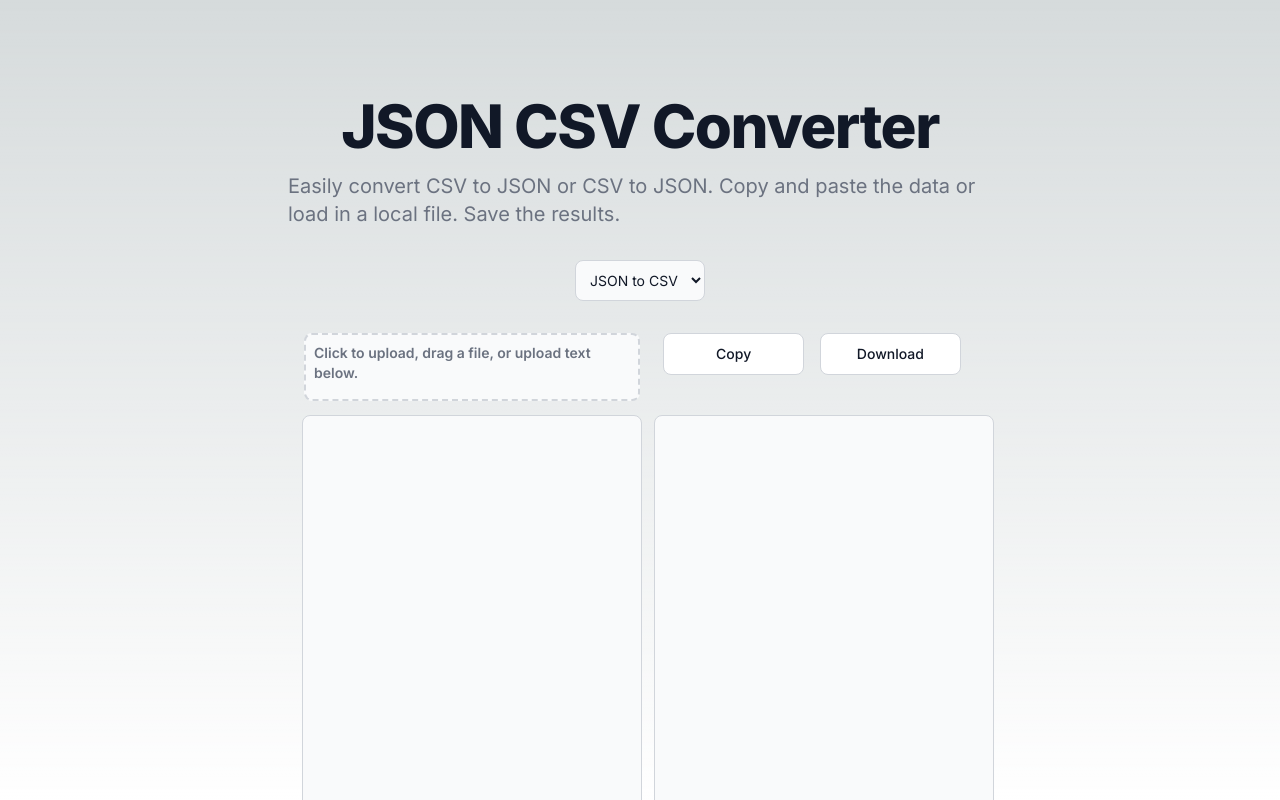
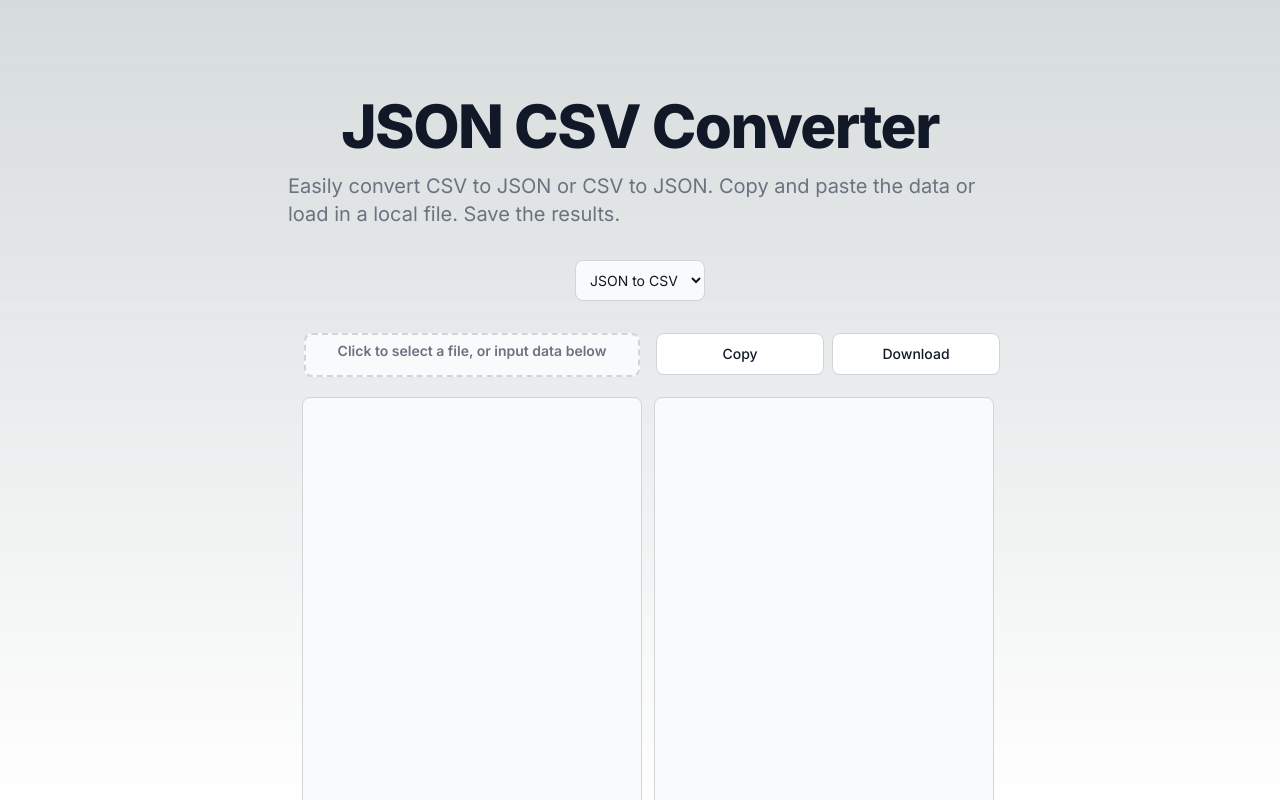
Before and after one commit to david-lapadula/json-csv-converter, a Next.js app: page / in a window 1280 px wide. Shown: the top 800 px of the page. Built offline with nearby package versions, Linux system fonts and the light colour scheme.

Commit message:
Fix action button styling

```diff
--- a/src/app/page.tsx
+++ b/src/app/page.tsx
@@ -6,7 +6,7 @@ import { copyData, downloadData, getFormattedDate, isJsonToCsv } from './utils/h
 
 export default function Home() {
 
-  const FILE_INPUT_TEXT = 'Click to upload, drag a file, or upload text below.';
+  const FILE_INPUT_TEXT = 'Click to select a file, or input data below';
   const option = useRef('jsontocsv');
   const [error, setError] = useState<String | null>();
   const [inputData, setInputData] = useState('');
@@ -18,12 +18,12 @@ export default function Home() {
   }
 
   const conversionHandler = () => {
-    if (!inputData){
+    if (!inputData) {
       setError('Please ensure the left field is filled in.');
       return;
     }
 
-    if (isJsonToCsv(option)){
+    if (isJsonToCsv(option)) {
       const csvData = jsonToCsv(inputData);
 
       if (!csvData) {
@@ -35,7 +35,7 @@ export default function Home() {
       const jsonData = csvToJson(inputData);
 
       if (!jsonData) {
-        setError('Please enter valid csv');
+        setError('Please enter valid csv.');
       }
 
       setOutputData(jsonData);
@@ -131,29 +131,31 @@ export default function Home() {
         <div className='grid grid-cols-2 sm:px-16 xl:px-48'>
           <div className='pl-4'>
             <div className='flex items-center justify-center w-full'>
-                <label className='flex flex-col items-center justify-center w-full border-2 border-gray-300 border-dashed rounded-lg cursor-pointer bg-gray-50 dark:hover:bg-bray-800 dark:bg-gray-700 hover:bg-gray-100 dark:border-gray-600 dark:hover:border-gray-500 dark:hover:bg-gray-600 p-2'>
+              <label className='flex flex-col items-center justify-center w-full border-2 border-gray-300 border-dashed rounded-lg cursor-pointer bg-gray-50 dark:hover:bg-bray-800 dark:bg-gray-700 hover:bg-gray-100 dark:border-gray-600 dark:hover:border-gray-500 dark:hover:bg-gray-600 p-1.5'>
                 <div className='flex flex-col items-center justify-center'>
                   <p className='mb-2 text-sm text-gray-500 dark:text-gray-400'>
                     <span className='font-semibold'>{fileInputText}</span>
                   </p>
                 </div>
-                    <input type='file' className='hidden'  onChange={handleFileUpload}/>
+                <input type='file' className='hidden' onChange={handleFileUpload} />
               </label>
             </div>
           </div>
-          <div className='text-center'>
+          <div className='text-center pl-4'>
+            <div className="grid grid-cols-2">
               <button
                 type='button'
                 onClick={copyOutputData}
-            className='text-gray-900 w-2/5 mr-2 bg-white border border-gray-300 focus:outline-none hover:bg-gray-100 focus:ring-4 focus:ring-gray-200 font-medium rounded-lg text-sm px-5 py-2.5 me-2 mb-2 dark:bg-gray-800 dark:text-white dark:border-gray-600 dark:hover:bg-gray-700 dark:hover:border-gray-600 dark:focus:ring-gray-700'>
+                className='text-gray-900 w-full mr-2 bg-white border border-gray-300 focus:outline-none hover:bg-gray-100 focus:ring-4 focus:ring-gray-200 font-medium rounded-lg text-sm px-5 py-2.5 me-2 mb-2 dark:bg-gray-800 dark:text-white dark:border-gray-600 dark:hover:bg-gray-700 dark:hover:border-gray-600 dark:focus:ring-gray-700'>
                 Copy
               </button>
               <button
                 type='button'
                 onClick={downloadOutputData}
-            className='text-gray-900 w-2/5 ml-2 bg-white border border-gray-300 focus:outline-none hover:bg-gray-100 focus:ring-4 focus:ring-gray-200 font-medium rounded-lg text-sm px-5 py-2.5 me-2 mb-2 dark:bg-gray-800 dark:text-white dark:border-gray-600 dark:hover:bg-gray-700 dark:hover:border-gray-600 dark:focus:ring-gray-700'>
+                className='text-gray-900 w-full ml-2 bg-white border border-gray-300 focus:outline-none hover:bg-gray-100 focus:ring-4 focus:ring-gray-200 font-medium rounded-lg text-sm px-5 py-2.5 me-2 mb-2 dark:bg-gray-800 dark:text-white dark:border-gray-600 dark:hover:bg-gray-700 dark:hover:border-gray-600 dark:focus:ring-gray-700'>
                 Download
               </button>
+            </div>
           </div>
         </div>
 
@@ -181,7 +183,6 @@ export default function Home() {
             className='focus:outline-none text-white bg-green-700 hover:bg-green-800 focus:ring-4 focus:ring-green-300 font-medium rounded-lg text-sm px-5 py-2.5 me-2 mb-2 dark:bg-green-600 dark:hover:bg-green-700 dark:focus:ring-green-800'>
             Convert
           </button>
-
           <button
             type='button'
             onClick={clearData}
```
Lines whose indentation alone changed are shown as unchanged.
